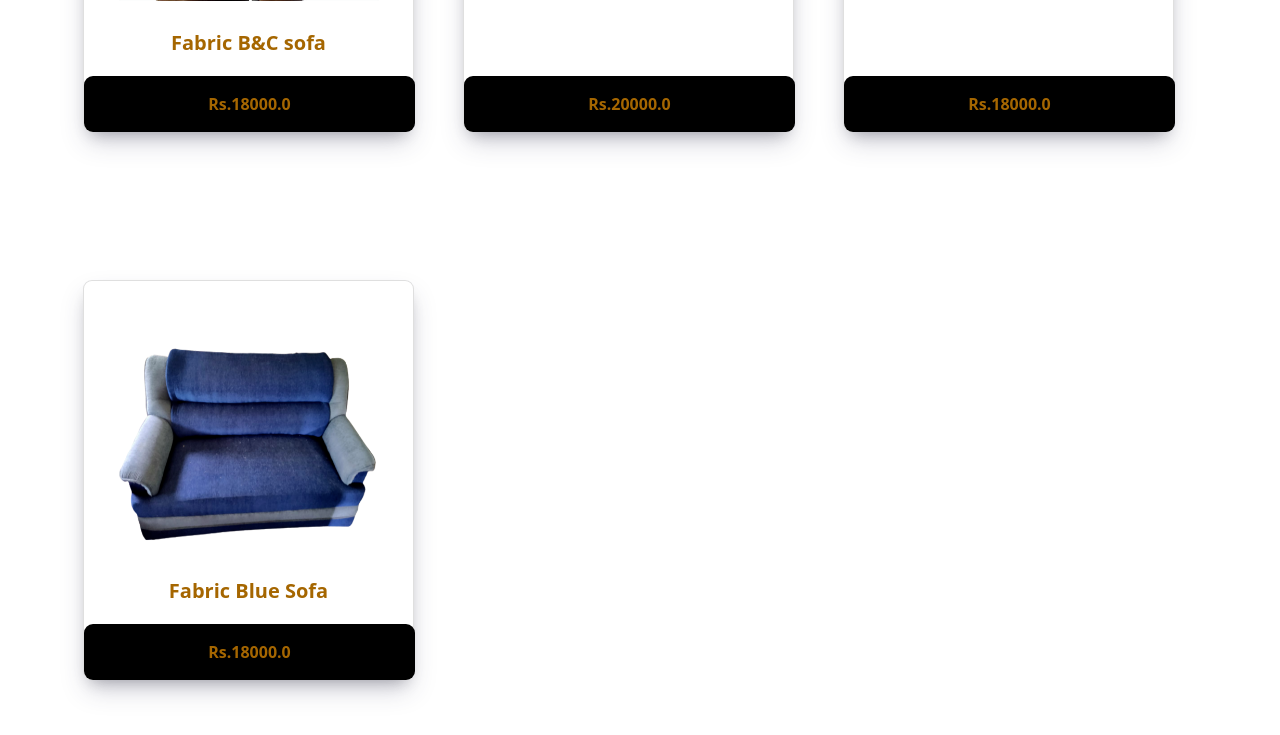
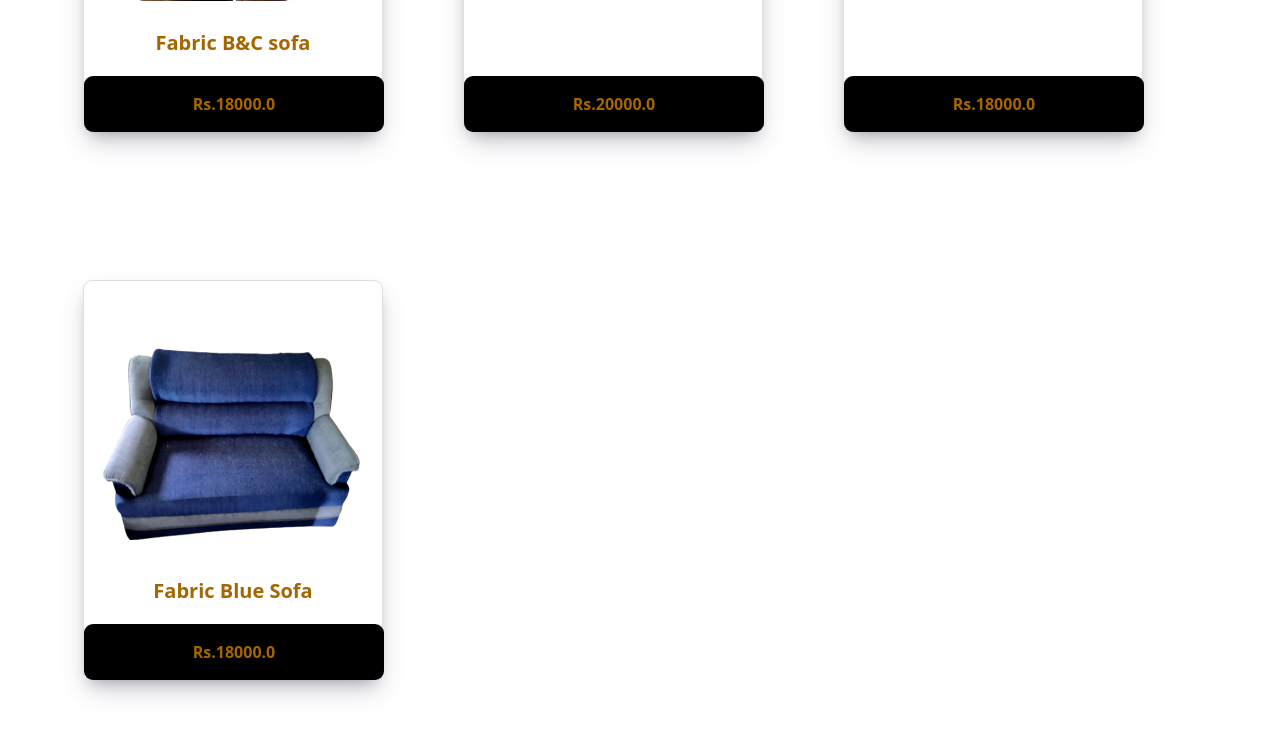
Before and after one commit to njp03/FurnitureFolio, a Django app: page /sofa/ in a window 1280 px wide. Shown: the part 989-1724 px from the top of the page. Run offline with Django 3.2, Linux system fonts and the light colour scheme; data comes from the database, SQL or seed files in the repository; some libraries are stand-ins or nearby versions; some web fonts are replaced.

Commit message:
Update style.css

```diff
--- a/static/app/css/style.css
+++ b/static/app/css/style.css
@@ -60,7 +60,7 @@
 {    position: relative;
     border:1px sblack;
     /* outline:none; */
-    width: 331px;
+    width: 300px;
     height:400px;
     background-color: rgb(255, 255, 255);
     border-radius: 9px;
@@ -78,7 +78,7 @@
     background: black;
     top: 327px;
     overflow: hidden;
-    width: 331px;
+    width: 300px;
     left: 0px;
     border-radius: 9px;
 }
```
